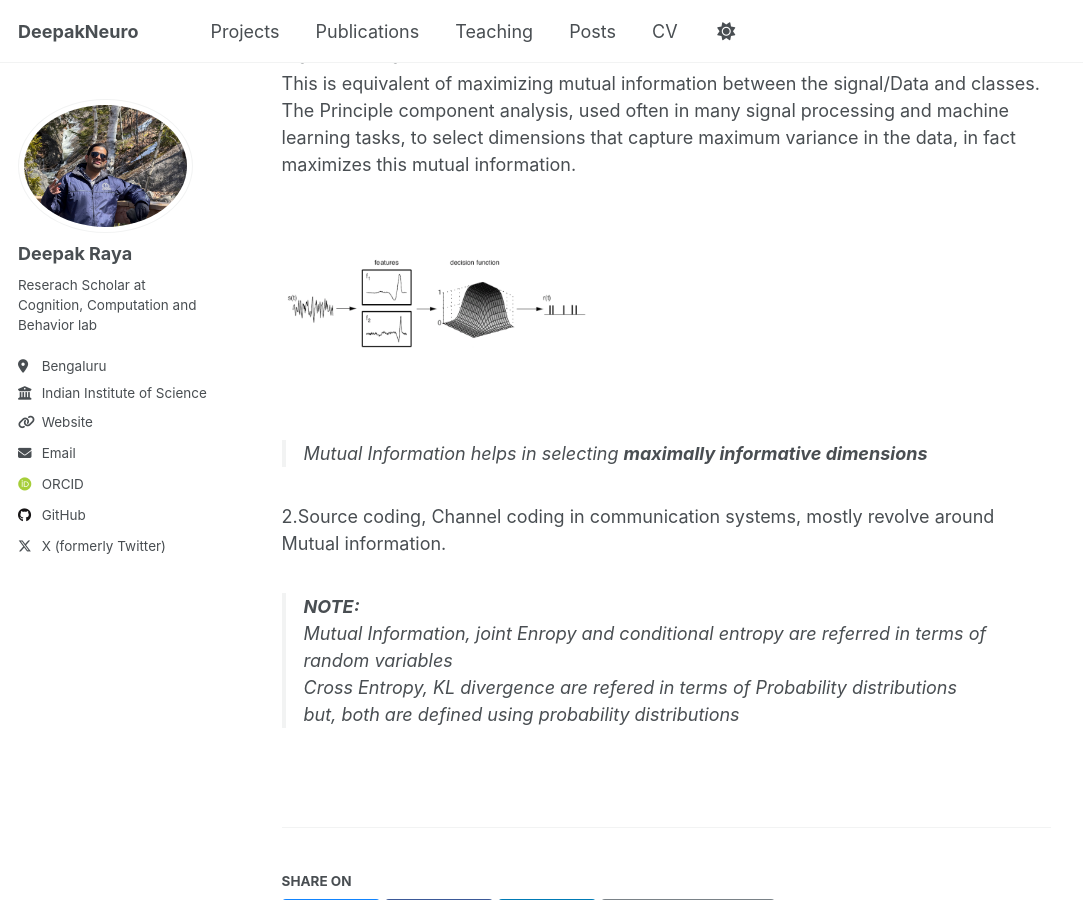
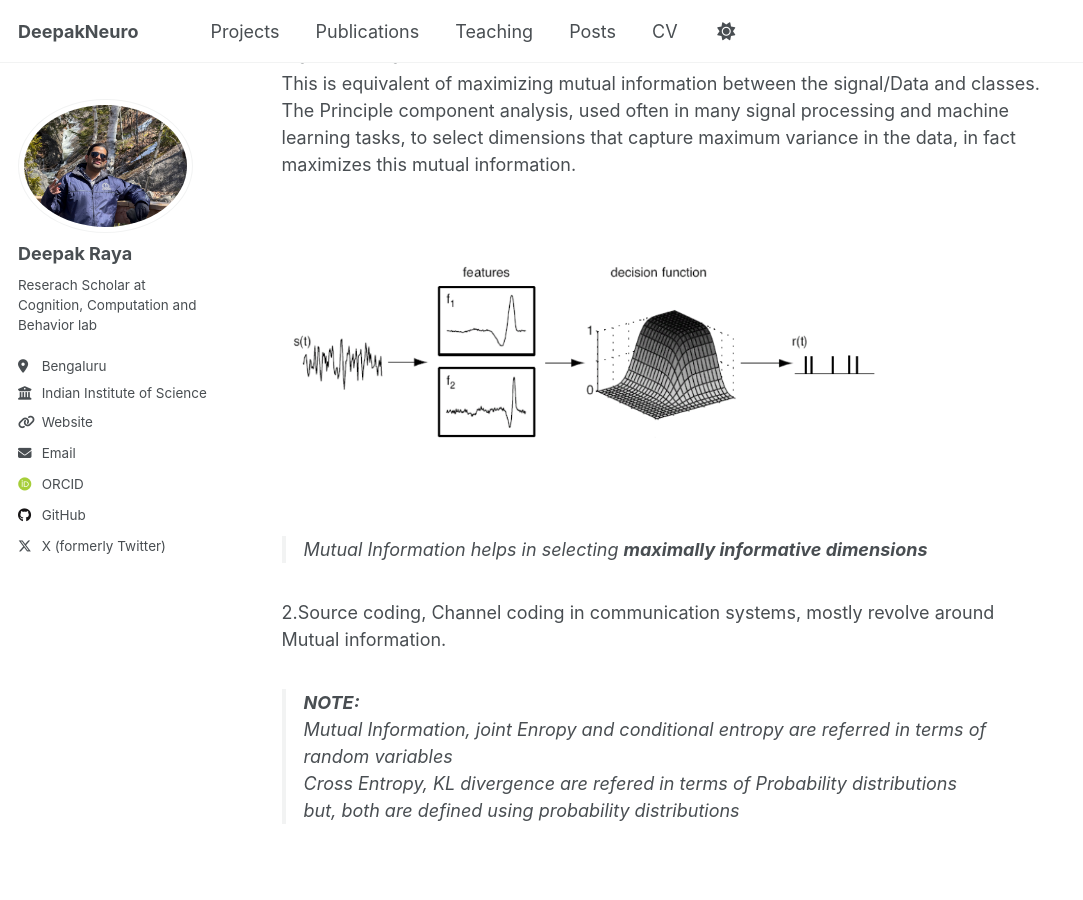
Before and after one commit to DeepakNeuro/DeepakNeuro, a Jekyll site: the page built from _posts/2020-06-02-relation-MI-KL-CEloss.md, in a window 1280 px wide and 900 px high, scrolled down 2428 px. Shown: the whole window, without its empty margins (0-1083 px from the left). Built offline with Jekyll 4.4.1, drawn with Linux system fonts in a browser that asks for light colours; some web fonts are replaced; a script that is not in the unit is left out.

Commit message:
Update 2020-06-02-relation-MI-KL-CEloss.md

```diff
--- a/_posts/2020-06-02-relation-MI-KL-CEloss.md
+++ b/_posts/2020-06-02-relation-MI-KL-CEloss.md
@@ -72,7 +72,7 @@ variance in the data, in fact maximizes this mutual information.<br/>
 
 <br/>
 
-<img src="/assets/linear_filtering.PNG" title="linearfiltering" width="40%"/>
+<img src="/assets/linear_filtering.png" title="linearfiltering" width="600"/>
 
 <br/>
 <!-- <figcaption> Src: Larry F Abbot, Theoretical Neuroscience </figcaption> <br/> -->
```
